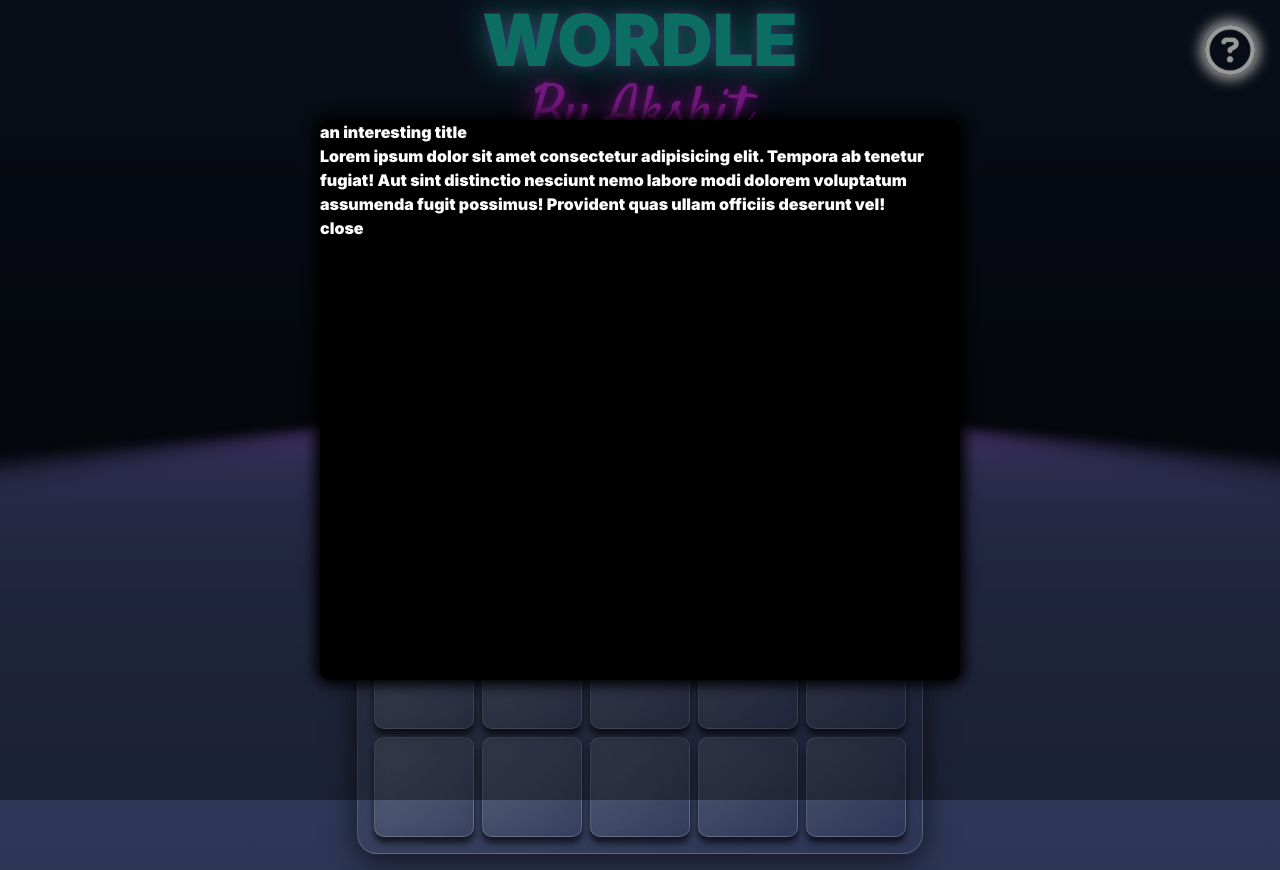
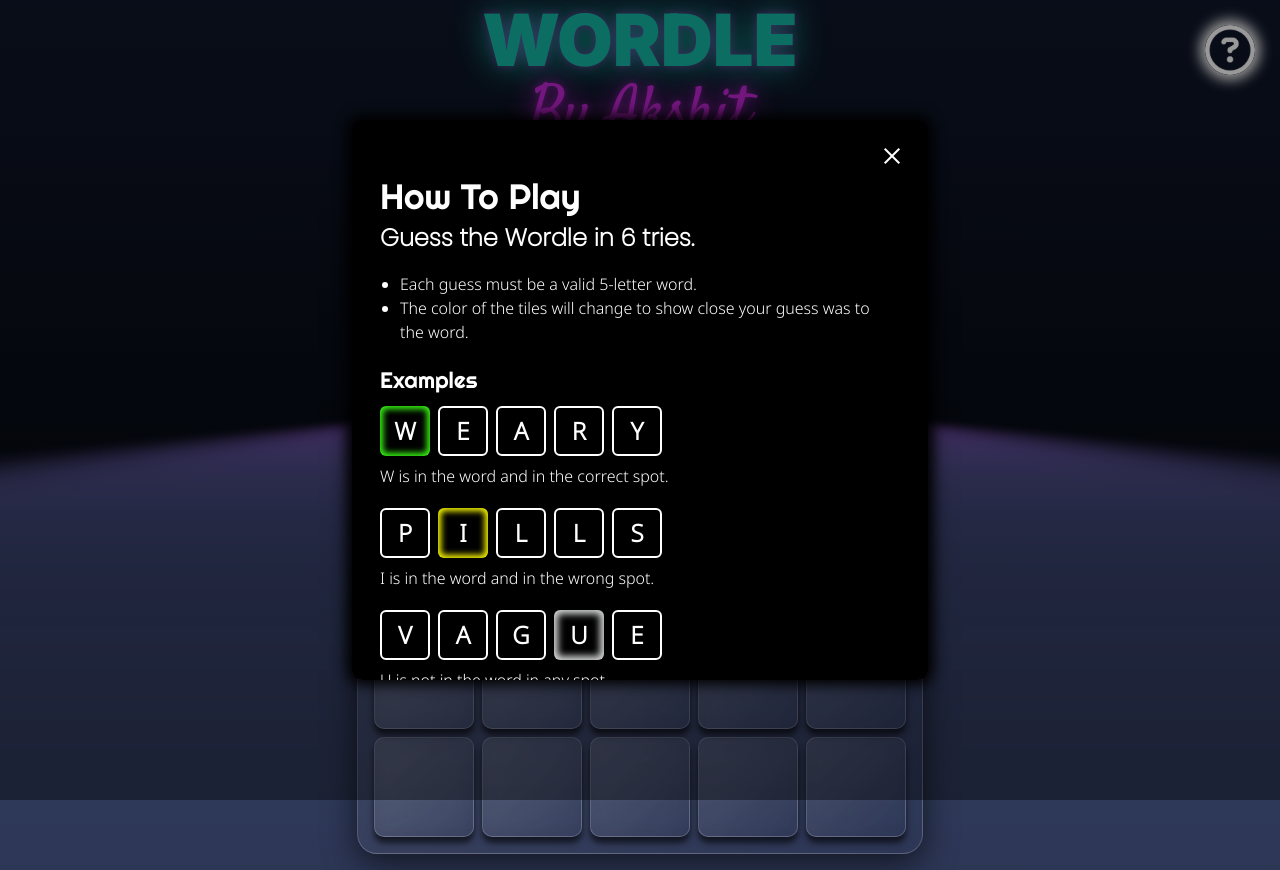
Before and after one commit to akshitbtw/wordle, a website built with Vite: page index.html in a window 1280 px wide. Both pictures are taken after a click on the button 1230 px from the left and 37 px from the top of the page. Built offline with nearby package versions, Linux system fonts and the light colour scheme.

Commit message:
modal created, animation pending

```diff
--- a/index.html
+++ b/index.html
@@ -10,7 +10,9 @@
   <title>Wordle</title>
   <link rel="preconnect" href="https://fonts.googleapis.com" />
   <link rel="preconnect" href="https://fonts.gstatic.com" crossorigin />
-  <link href="https://fonts.googleapis.com/css2?family=Inter:wght@900&family=Satisfy&display=swap" rel="stylesheet" />
+  <link
+    href="https://fonts.googleapis.com/css2?family=Noto+Sans:wght@300&family=Arvo:wght@700&family=Poppins:wght@200&family=Righteous&family=Inter:wght@900&family=Satisfy&display=swap"
+    rel="stylesheet" />
   <link href="/dist/output.css" rel="stylesheet">
 </head>
 <!-- bg-[#121213] -->
@@ -79,7 +81,7 @@
     }
 
     .modal {
-      width: 50%;
+      width: 45%;
       height: 70%;
       background-color: black;
       color: white;
@@ -91,10 +93,47 @@
       background-color: black;
       opacity: .4;
     }
+
+    .heading {
+      font-family: 'Righteous', cursive;
+      font-size: 2.2rem;
+      line-height: 2.5rem;
+    }
+
+    .subHeading {
+      font-family: 'Poppins', sans-serif;
+      font-size: 1.5rem;
+    }
+
+    .normalText {
+      font-family: 'Noto Sans', sans-serif;
+    }
+
+    .exampleH {
+      font-family: 'Righteous', cursive;
+      font-size: 1.4rem;
+    }
+
+    .modal-grid-container *{
+      font-family: 'Noto Sans', sans-serif;
+      border-radius: 0.375rem;
+    }
+    .modal-grid-container #b1{
+      border: #39FF14;
+      box-shadow: 0px 0px 6px 3px #39FF14 inset;
+    }
+    .modal-grid-container #b2{
+      border: #FFFF00;
+      box-shadow: 0px 0px 6px 3px #FFFF00 inset;
+    }.modal-grid-container #b3{
+      border: #D5D6D7;
+      box-shadow: 0px 0px 7px 4px #D5D6D7 inset;
+    }
+
   </style>
   <div id="icon">
     <button class="openBtn" type="submit">
-      <img src="./public/circle-question-regular.png" alt="howtoplaypng" />
+      <img src="./circle-question-regular.png" alt="howtoplaypng" />
     </button>
   </div>
   <main
@@ -112,8 +151,7 @@
     <div class="grid-container grid gap-2 grid-cols-[100px_100px_100px_100px_100px] grid-rows-[100px_100px_100px_100px_100px_100px] p-4 m-4
 
       [&>*]:flex [&>*]:items-center [&>*]:justify-center
-      [&>*]:shadow-[0px_0px_3px_2.5px_inset] [&>*]:shadow-sky-100
-      [&>*]:text-5xl [&>*]:text-sky-50 [&>*]:border-2 [&>*]:border-gray-400  [&>*]:rounded-lg">
+      [&>*]:text-5xl [&>*]:text-sky-50 [&>*]:rounded-lg">
       <div></div>
       <div></div>
       <div></div>
@@ -149,11 +187,61 @@
   </main>
 
   <dialog class="modal">
-    <h2>an interesting title</h2>
-    <p>Lorem ipsum dolor sit amet consectetur adipisicing elit. Tempora ab tenetur fugiat! Aut sint distinctio nesciunt
-      nemo labore modi dolorem voluptatum assumenda fugit possimus! Provident quas ullam officiis deserunt vel!</p>
-    <button class="closeBtn">close</button>
+    <div class="flex flex-col p-7">
+      <button class="closeBtn self-end text-black">
+        <img class="w-4" src="./cross.png" alt="close" />
+      </button>
+      <h1 class="heading pt-3">How To Play</h1>
+      <h2 class="subHeading font-semibold pt-1">Guess the Wordle in 6 tries.</h2>
+      <ul style="list-style-type: disc;" class="normalText p-4 pl-5 text-base">
+        <li>Each guess must be a valid 5-letter word.</li>
+        <li>The color of the tiles will change to show close your guess was to the word.</li>
+      </ul>
+      <h3 class="exampleH pt-1">Examples</h3>
+      <div
+        class="modal-grid-container font-bold grid grid-cols-[50px_50px_50px_50px_50px] mt-2 gap-2 grid-rows-[50px] [&>*]:flex [&>*]:items-center [&>*]:justify-center text-2xl [&>*]:border-white [&>*]:border-2">
+        <div id="b1">W</div>
+        <div>E</div>
+        <div>A</div>
+        <div>R</div>
+        <div>Y</div>
+      </div>
+      <h3 class="normalText text-base pt-2">
+        <bold>W</bold> is in the word and in the correct spot.
+      </h3>
+
+      <div
+        class="modal-grid-container font-bold grid grid-cols-[50px_50px_50px_50px_50px] mt-5 gap-2 grid-rows-[50px] [&>*]:flex [&>*]:items-center [&>*]:justify-center text-2xl [&>*]:border-white [&>*]:border-2">
+        <div>P</div>
+        <div id="b2">I</div>
+        <div>L</div>
+        <div>L</div>
+        <div>S</div>
+      </div>
+      <h3 class="normalText text-base pt-2">
+        <bold>I</bold> is in the word and in the wrong spot.
+      </h3>
+
+      <div
+        class="modal-grid-container font-bold grid grid-cols-[50px_50px_50px_50px_50px] mt-5 gap-2 grid-rows-[50px] [&>*]:flex [&>*]:items-center [&>*]:justify-center text-2xl [&>*]:border-white [&>*]:border-2">
+        <div>V</div>
+        <div>A</div>
+        <div>G</div>
+        <div id="b3">U</div>
+        <div>E</div>
+      </div>
+      <h3 class="normalText text-base pt-2">
+        <bold>U</bold> is not in the word in any spot.
+      </h3>
+
+    </div>
   </dialog>
+  <!-- <dialog class="modal">
+    <div class="grid">
+      <button class="closeBtn">close</button>
+
+    </div>
+  </dialog> -->
 
 </body>
 <script type="module" src="/main.js"></script>
```
Also changed, not shown: public/cross.png (added).
